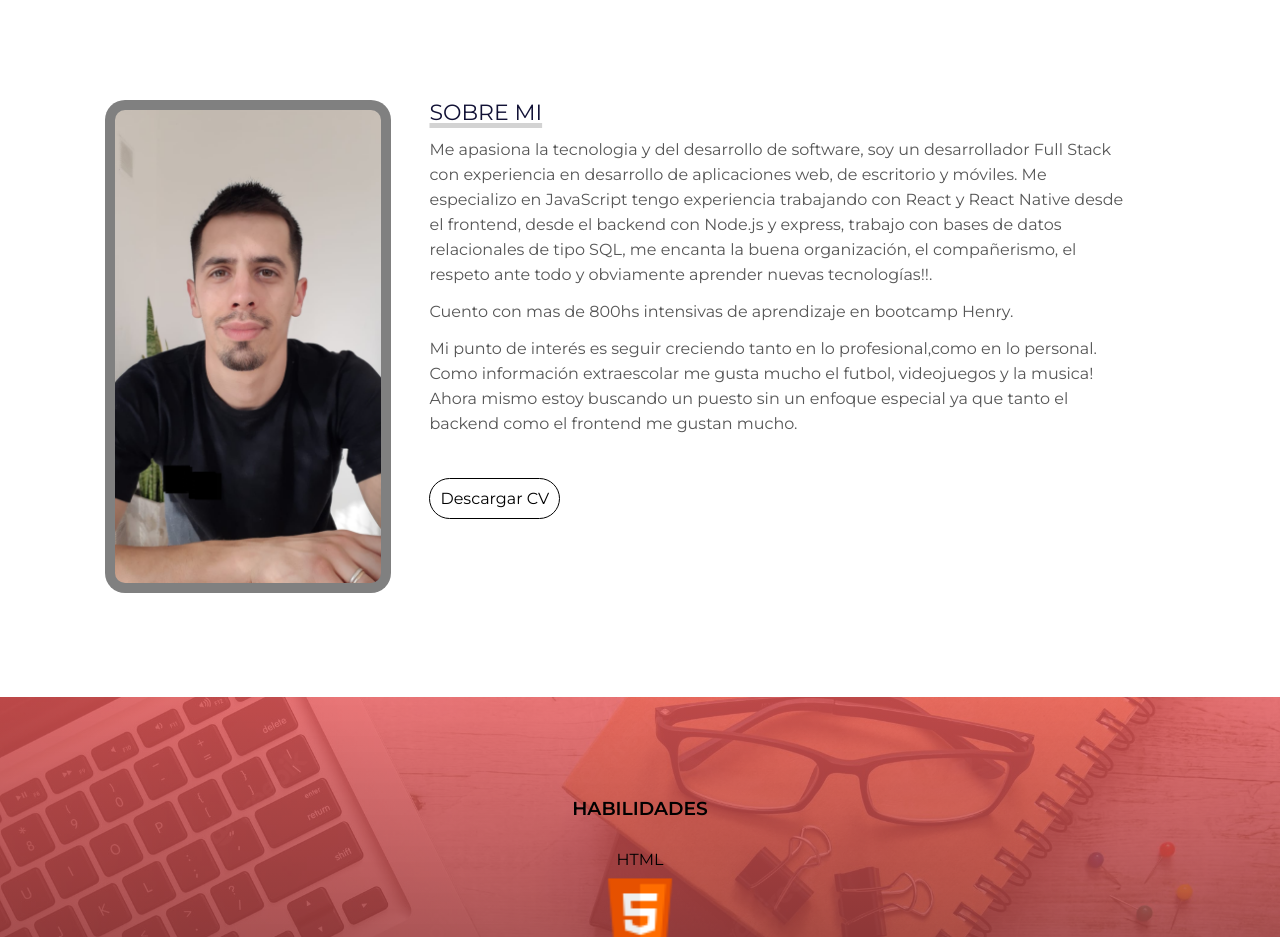
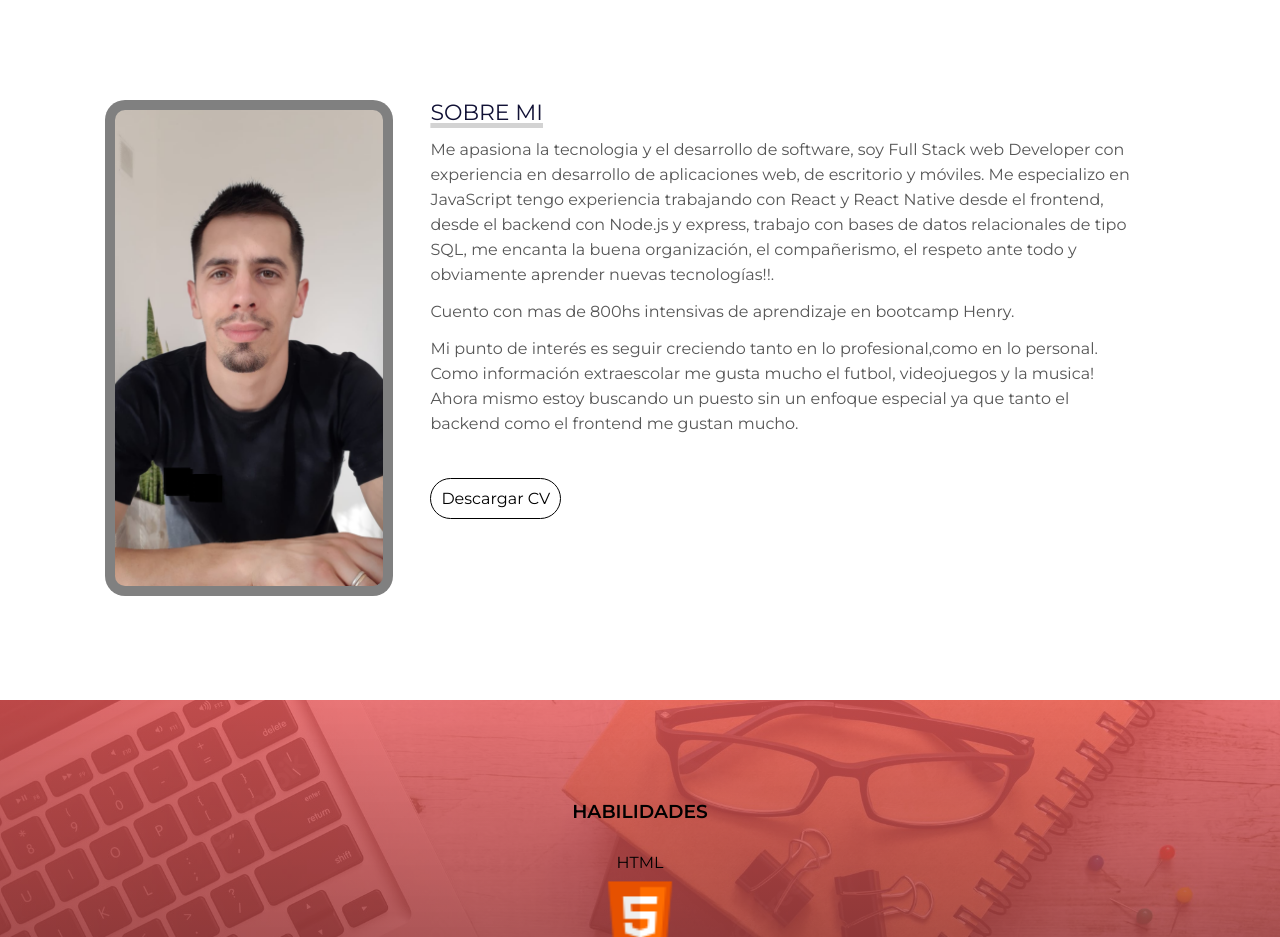
Before and after one commit to vallesgaston/Portfolio2, a plain HTML site: page index.html in a window 1280 px wide. Shown: the part 800-1737 px from the top of the page. Drawn offline with Linux system fonts and the light colour scheme.

Commit message:
cambios21

```diff
--- a/index.html
+++ b/index.html
@@ -64,7 +64,7 @@
                 <p class="titulo-seccion">Sobre mi</p>
                 <!-- <h2>Hola, soy <span>Gaston Valles</span></h2>
                 <h3>FullStack Web Developer</h3> -->
-                <p>Me apasiona la tecnologia y del desarrollo de software, soy un desarrollador Full Stack con experiencia en desarrollo de aplicaciones web, de escritorio y móviles. Me especializo en JavaScript tengo experiencia trabajando con React y React Native desde el frontend, desde el backend con Node.js y express, trabajo con bases de datos relacionales de tipo SQL, me encanta la buena organización, el compañerismo, el respeto ante todo y obviamente aprender nuevas tecnologías!!.</p>
+                <p>Me apasiona la tecnologia y el desarrollo de software, soy Full Stack web Developer con experiencia en desarrollo de aplicaciones web, de escritorio y móviles. Me especializo en JavaScript tengo experiencia trabajando con React y React Native desde el frontend, desde el backend con Node.js y express, trabajo con bases de datos relacionales de tipo SQL, me encanta la buena organización, el compañerismo, el respeto ante todo y obviamente aprender nuevas tecnologías!!.</p>
                 <p>Cuento con mas de 800hs intensivas de aprendizaje en bootcamp Henry.</p>
                 <p>Mi punto de interés es seguir creciendo tanto en lo profesional,como en lo personal. Como información extraescolar me gusta mucho el futbol, videojuegos y la musica! Ahora mismo estoy buscando un puesto sin un enfoque especial ya que tanto el backend como el frontend me gustan mucho.</p>
                 <a href="https://www.dropbox.com/scl/fi/j3mspxy21c5qqgaqjfk0h/CV-Valles-Gaston.docx?dl=0&rlkey=ofkxxs4f4nbn0z330dwr9upl5">Descargar CV</a>
```
